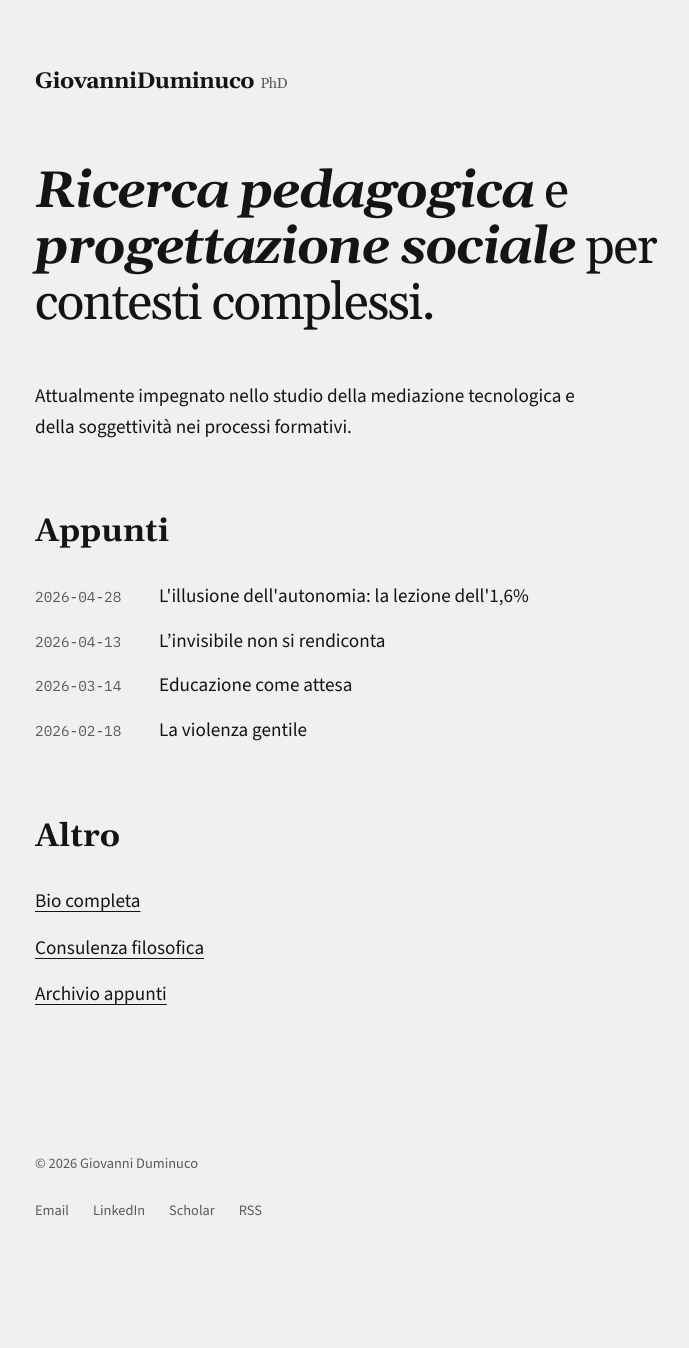
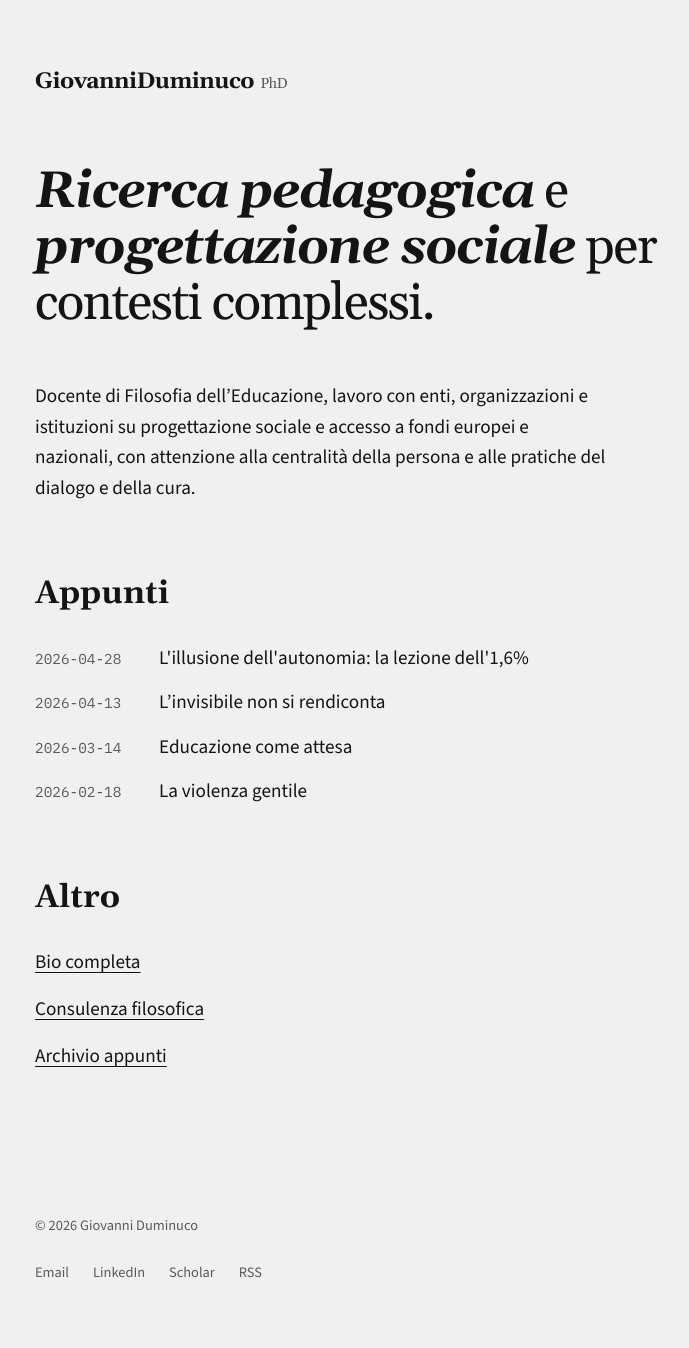
Before and after one commit to dumgio/dumgio.github.io, a Jekyll site: the page built from index.html, in a window 1280 px wide. Shown: the whole page, without its empty margins (125-814 px from the left). Built offline with Jekyll 4.4.1, drawn with Linux system fonts in a browser that asks for light colours; before the commit the page ends 1287 px from its top, so only the background shows below that.

Commit message:
Update index.html

```diff
--- a/index.html
+++ b/index.html
@@ -7,7 +7,7 @@ layout: default
 </div>
 
 <p style="font-size: 1.2rem; margin-bottom: 4rem;">
-  Attualmente impegnato nello studio della mediazione tecnologica e della soggettività nei processi formativi.
+  Docente di Filosofia dell’Educazione, lavoro con enti, organizzazioni e istituzioni su progettazione sociale e accesso a fondi europei e nazionali, con attenzione alla centralità della persona e alle pratiche del dialogo e della cura.
 </p>
 
 <h2>Appunti</h2>
```
